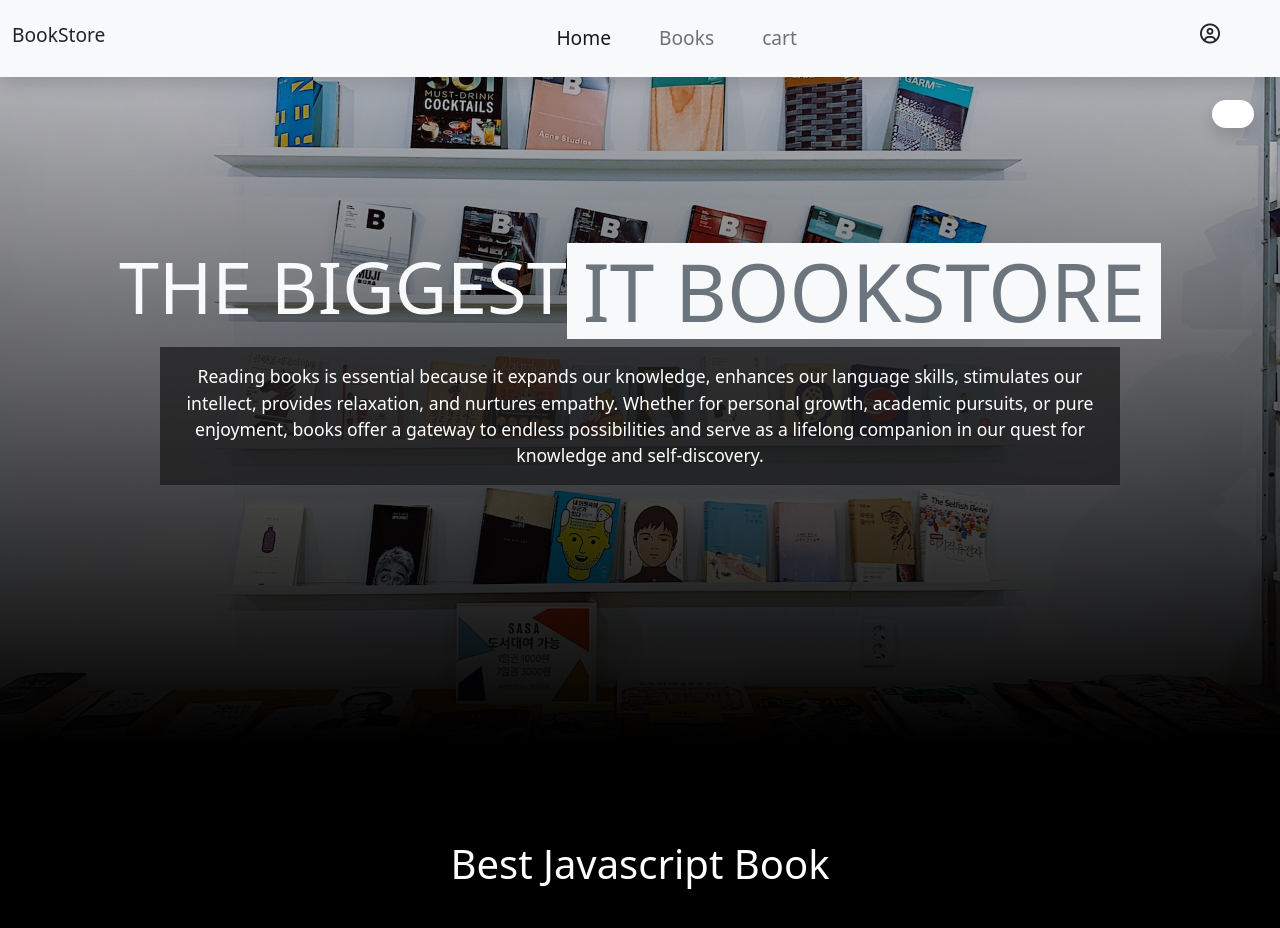
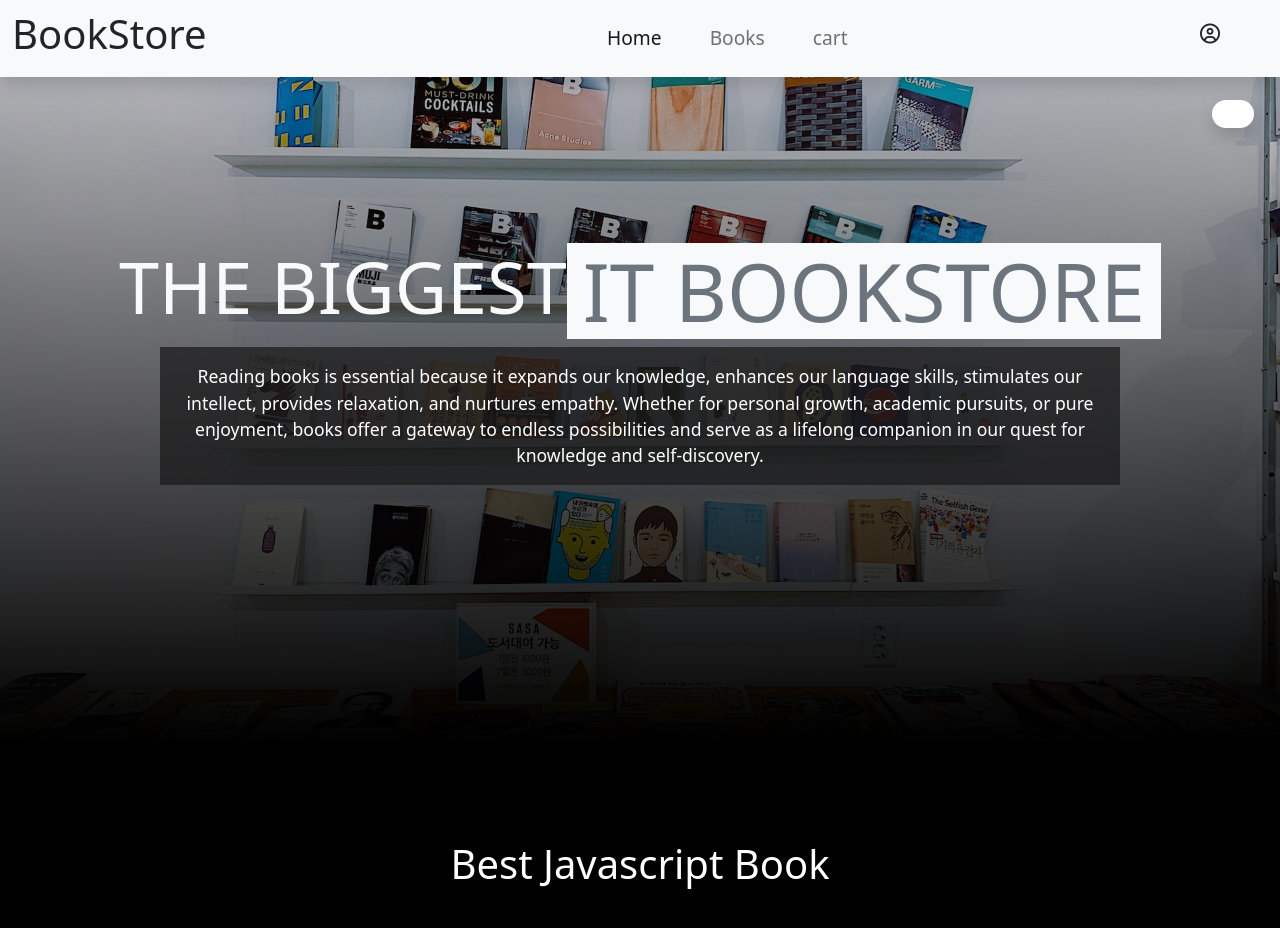
Before and after one commit to webpawan/furation-bookstore-client, a React (Vite) app: page / in a window 1280 px wide. Shown: the top 928 px of the page. Built offline with nearby package versions, Linux system fonts and the light colour scheme; no server answers; some icons are missing.

Commit message:
navbar bug fix

```diff
--- a/src/component/navbar/Navbar.jsx
+++ b/src/component/navbar/Navbar.jsx
@@ -16,7 +16,7 @@ const Navbar = () => {
     <>
       <nav className="navbar navbar-expand-lg shadow  navbar-light bg-light fixed-top  ">
         <div className="container-fluid">
-          <h1 className="navbar">BookStore</h1>
+          <h1 className="display-6">BookStore</h1>
           <button
             className="navbar-toggler"
             type="button"
```
